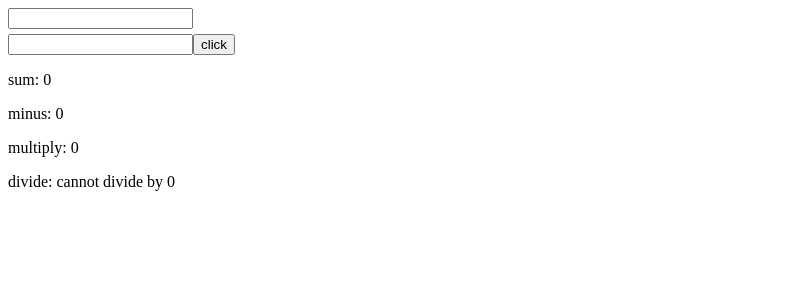
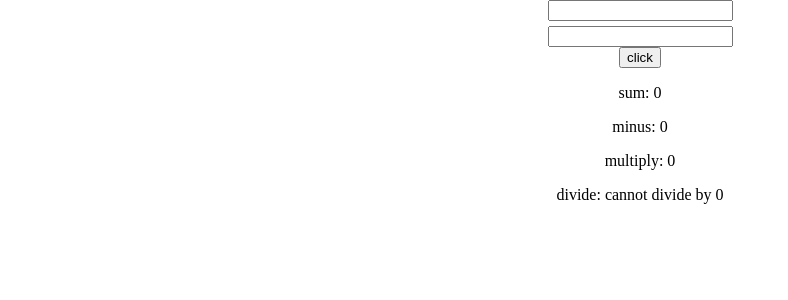
Before and after one commit to ruslaRuslan/react-home-work6, a React (Vite) app: page / in a window 1280 px wide. Shown: the top 300 px of the page, without its empty margins (0-788 px from the left). Built offline with nearby package versions, Linux system fonts and the light colour scheme.

Commit message:
div style

```diff
--- a/src/components/Index.jsx
+++ b/src/components/Index.jsx
@@ -3,19 +3,20 @@ import "./index.css"
 const Index = ({ }) => {
     const [claculator, setClaculator] = useState('')
     const [claculator2, setClaculator2] = useState('')
-    // const [result, setResult] = useState('')
-
-
     return (
         <>
-            <input type="text" onChange={(e) => {setClaculator(e.target.value)}}/><br />
-            <input type="text" onChange={(e) => {setClaculator2(e.target.value)}} style={{ marginTop: "5px" }} />
-            <button>click</button>
-            <p>sum: {+claculator + +claculator2}</p>
-            <p>minus: {+claculator - +claculator2}</p>
-            <p>multiply: {+claculator * +claculator2}</p>
-            <p>divide: {+claculator2 === 0 ? 'cannot divide by 0' : (+claculator / +claculator2)}</p>
+            <div>
+                <input type="text" onChange={(e) => { setClaculator(e.target.value) }} /><br />
+                <input type="text" onChange={(e) => { setClaculator2(e.target.value) }} style={{ marginTop: "5px" }} />
+                <br/>
+                <button>click</button>
+                <p>sum: {+claculator + +claculator2}</p>
+                <p>minus: {+claculator - +claculator2}</p>
+                <p>multiply: {+claculator * +claculator2}</p>
+                <p>divide: {+claculator2 === 0 ? 'cannot divide by 0' : (+claculator / +claculator2)}</p>
+            </div>
         </>
+
     )
 }
 
--- a/src/components/index.css
+++ b/src/components/index.css
@@ -0,0 +1,9 @@
+body{
+    margin: 0;
+    padding: 0;
+    box-sizing: border-box;
+}
+
+div{
+    text-align: center;
+}
```
